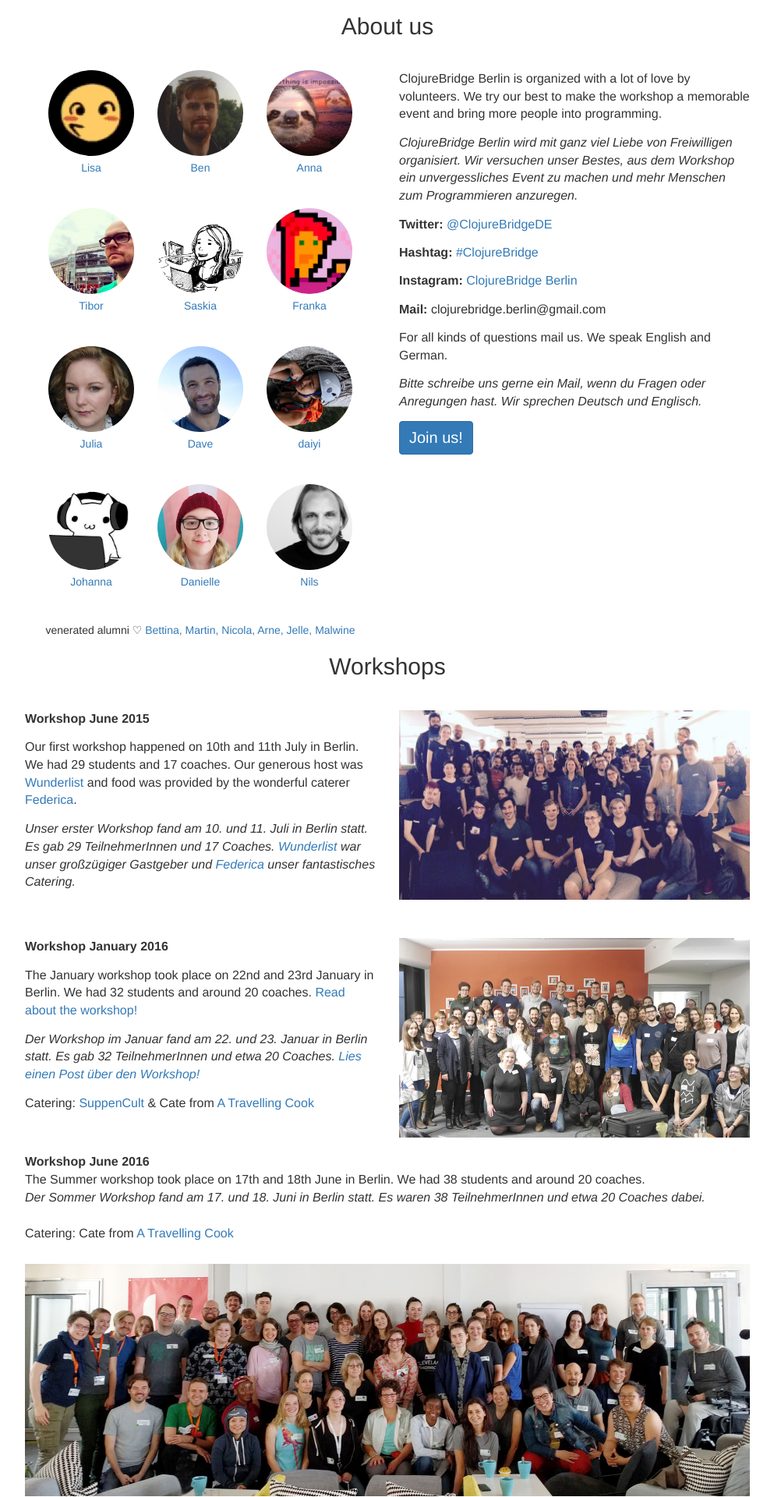
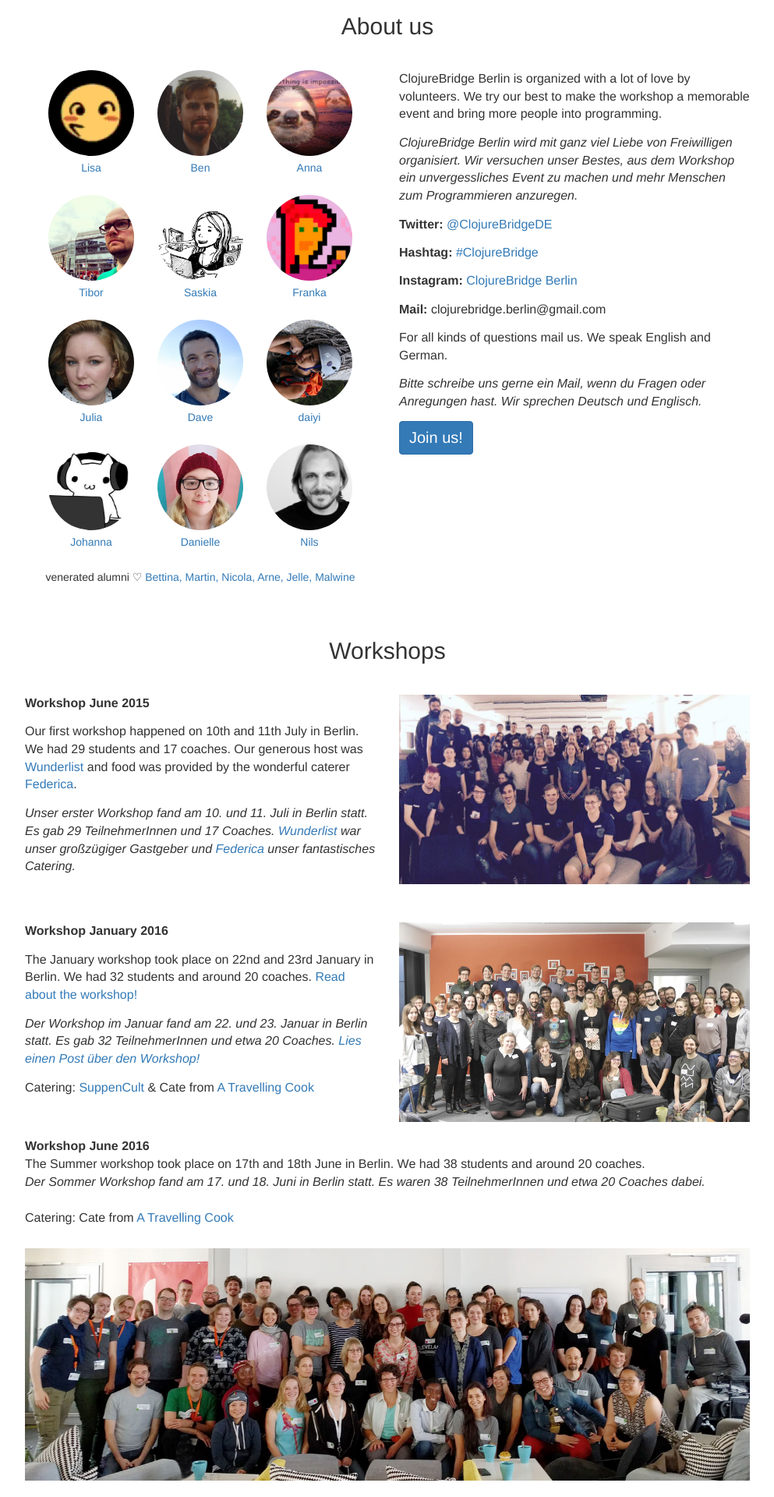
Before and after one commit to clojurebridge-berlin/clojurebridge-berlin.github.io, a Jekyll site: the page built from index.html, in a window 1280 px wide. Shown: the part 4452-6372 px from the top of the page at 78% size, without its empty margins (143-1136 px from the left). Built offline with Jekyll 4.4.1, drawn with Linux system fonts in a browser that asks for light colours.

Commit message:
Fix about us section spacing

```diff
--- a/_includes/team.html
+++ b/_includes/team.html
@@ -1,5 +1,5 @@
 {% for person in include.people %}
-  <div class="col-md-4 col-xs-4 team-member">
+  <div class="col-md-4 col-sm-2 col-xs-4 team-member">
     <img src="/images/headshots/{{ person.image }}">
     <a href={{ person.url }}>{{ person.name }}</a>
   </div>
--- a/assets/stylesheet.css
+++ b/assets/stylesheet.css
@@ -41,7 +41,7 @@ section.module.content {
 }
 
 .team-member {
-  margin-bottom: 10%
+  margin-bottom: 25px
 }
 
 .team-member img {
--- a/index.html
+++ b/index.html
@@ -247,15 +247,15 @@ title: Clojure Programming Workshops
   <div class="container">
     <h2>About us</h2>
     <div class="row">
-      <div class="col-md-6">
-        <div class="col-md-12 centered team">
+      <div class="col-md-6 bottom-space">
+        <div class="col-md-12 centered team ">
           {% include team.html people=site.team %}
         </div>
         <div class="col-md-12 centered team-alumni">
           venerated alumni ♡ {% include team-alumni.html people=site.team-alumni %}
         </div>
       </div>
-      <div class="col-md-6">
+      <div class="col-md-6 bottom-space">
         <p>ClojureBridge Berlin is organized with a lot of love by volunteers. We try our best to make the workshop a memorable event and bring more people into programming.</p>
         <p><i>ClojureBridge Berlin wird mit ganz viel Liebe von Freiwilligen organisiert. Wir versuchen unser Bestes, aus dem Workshop ein unvergessliches Event zu machen und mehr Menschen zum Programmieren anzuregen.</i></p>
         <p><b>Twitter: </b><a href="https://twitter.com/ClojureBridgede">@ClojureBridgeDE</a></p>
```
